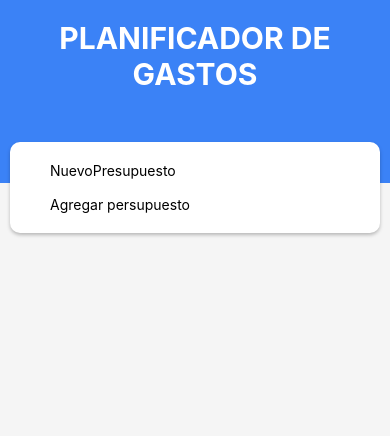
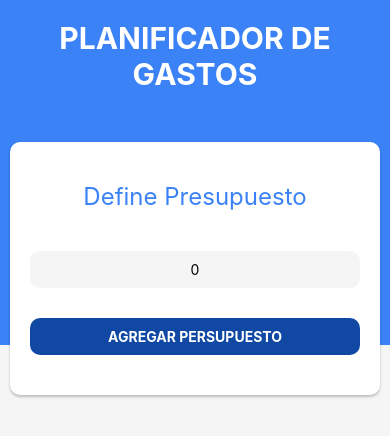
Before and after one commit to eltictacdicta/planificador, a React Native app: screen / in a window 390 px wide. Shown: the top 436 px of the page. Built offline with nearby package versions, Linux system fonts and the light colour scheme.

Commit message:
Empezamos a trabajar con el componente ControlPresupuesto y estilos globales

```diff
--- a/App.tsx
+++ b/App.tsx
@@ -1,4 +1,4 @@
-import React from 'react';
+import React, { useState } from 'react';
 import {
   SafeAreaView,
   ScrollView,
@@ -7,21 +7,38 @@ import {
   View,
   TextInput,
   Pressable,
+  Alert
 
 } from 'react-native';
 import Header from './src/components/Header';
 import NuevoPresupuesto from './src/components/NuevoPresupuesto';
+import ControlPresupuesto from './src/components/ControlPresupuesto';
 
 
 
 function App(): JSX.Element {
 
+  const [isValidPresupuesto, setIsValidPresupuesto] = useState(false)
+
+  const handleNuevoPresupuesto = (presupueto) =>{
+    if(Number(presupueto)>0){
+      setIsValidPresupuesto(true)
+    }
+    else{
+      Alert.alert('Error','El Presupuesto no es Valido',[{text:'Ok'}])
+    }
+  }
 
   return (
     <SafeAreaView style={styles.contenedor}>
       <View style={styles.header}>
         <Header />
-        <NuevoPresupuesto />
+        {isValidPresupuesto ? (
+        <ControlPresupuesto />) : (
+        <NuevoPresupuesto
+          handleNuevoPresupuesto={handleNuevoPresupuesto}
+        />) }
+
       </View>
 
     </SafeAreaView>
--- /dev/null
+++ b/src/components/ControlPresupuesto.js
@@ -0,0 +1,54 @@
+import React from 'react'
+import {View,Text, Image, StyleSheet} from 'react-native'
+import globalStyles from '../styles'
+const ControlPresupuesto = () => {
+  return (
+    <View style={styles.contenedor}>
+        <View style={styles.centrarGrafica}>
+            <Image
+                style={styles.imagen}
+                source={require('../img/grafico.jpg')}
+            />
+        </View>
+    </View>
+  )
+}
+
+const styles = StyleSheet.create({
+    contenedor: {
+        ...globalStyles.contenedor
+    },
+    centrarGrafica: {
+        alignItems: 'center'
+    },
+    imagen:{
+        width:250,
+        height:250
+    },
+    boton: {
+        backgroundColor: '#DB2777',
+        padding: 10,
+        marginBottom: 40,
+        borderRadius: 5
+    },
+    textoBoton: {
+        textAlign: 'center',
+        color: '#FFF',
+        fontWeight: 'bold',
+        textTransform: 'uppercase'
+    },
+    contenedorTexto: {
+        marginTop: 50
+    },
+    valor: {
+        fontSize: 24,
+        textAlign: 'center',
+        marginBottom: 10
+    },
+    label: {
+        fontWeight: '700',
+        color: '#3B82F6'
+    }
+})
+
+export default ControlPresupuesto
--- a/src/components/NuevoPresupuesto.js
+++ b/src/components/NuevoPresupuesto.js
@@ -1,36 +1,62 @@
-import React from 'react'
+import React, { useState} from 'react'
 import { View,Text,Pressable,TextInput,StyleSheet } from 'react-native'
+import globalStyles from '../styles'
+const NuevoPresupuesto = ({ handleNuevoPresupuesto }) => {
+    const [presupuesto,setPresupueto] = useState(0)
 
-const NuevoPresupuesto = () => {
+
   return (
     <View style={styles.contenedor}>
-        <Text>
-            NuevoPresupuesto
+        <Text style={styles.label}>
+            Define Presupuesto
         </Text>
-        <TextInput />
-        <Pressable>
-            <Text>Agregar persupuesto</Text>
+        <TextInput
+            keyboardType='numeric'
+            placeholder='Agrega tu presupuesto'
+            style={styles.input}
+            value={presupuesto.toString()}
+            onChangeText={setPresupueto}
+        />
+        <Pressable
+            style={styles.boton}
+            onPress={()=>handleNuevoPresupuesto(presupuesto)}
+        >
+            <Text style={styles.botonTexto}>Agregar persupuesto</Text>
         </Pressable>
     </View>
   )
 }
 
 const styles = StyleSheet.create({
-    contenedor:{
-        backgroundColor:'#FFF',
-        marginHorizontal: 10,
+    contenedor: {
+        ...globalStyles.contenedor
+    },
+    label:{
+        textAlign:'center',
+        fontSize:24,
+        color:'#3b82f6',
+        marginBottom: 10
+    },
+    input:{
+        backgroundColor:'#f5f5f5',
+        padding: 10,
+        borderRadius: 10,
+        textAlign:'center',
+        marginTop:30
+    },
+    boton:{
+        marginTop:30,
+        backgroundColor: '#1048A4',
+        padding:10,
         borderRadius:10,
-        paddingHorizontal:40,
-        paddingVertical:20,
-        transform: [{ translateY: 50 }],
-        shadowColor: "#000",
-        shadowOffset: {
-	        width: 0,
-	        height: 2,
-        },
-        shadowOpacity: 0.25,
-        shadowRadius: 3.84,
-        elevation: 5,
+
+
+    },
+    botonTexto:{
+        color: '#fff',
+        textAlign: 'center',
+        textTransform: 'uppercase',
+        fontWeight: 'bold'
     }
 })
 
--- /dev/null
+++ b/src/styles/index.js
@@ -0,0 +1,20 @@
+const globalStyles = {
+    contenedor: {
+        backgroundColor: '#FFF',
+        marginHorizontal: 10,
+        borderRadius: 10,
+        paddingVertical: 40,
+        paddingHorizontal: 20,
+        transform: [{ translateY: 50 }],
+        shadowColor: "#000",
+        shadowOffset: {
+            width: 0,
+            height: 2,
+        },
+        shadowOpacity: 0.23,
+        shadowRadius: 2.62,
+        elevation: 5,
+    }
+}
+
+export default globalStyles
```
